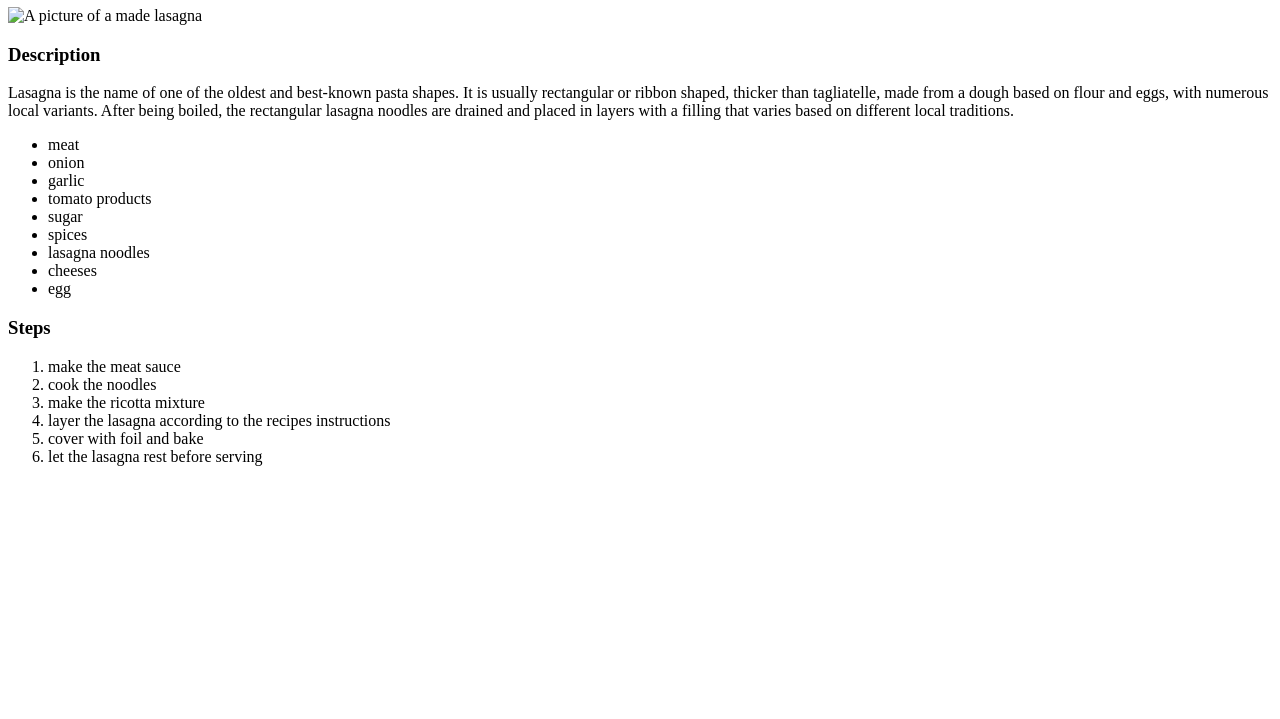
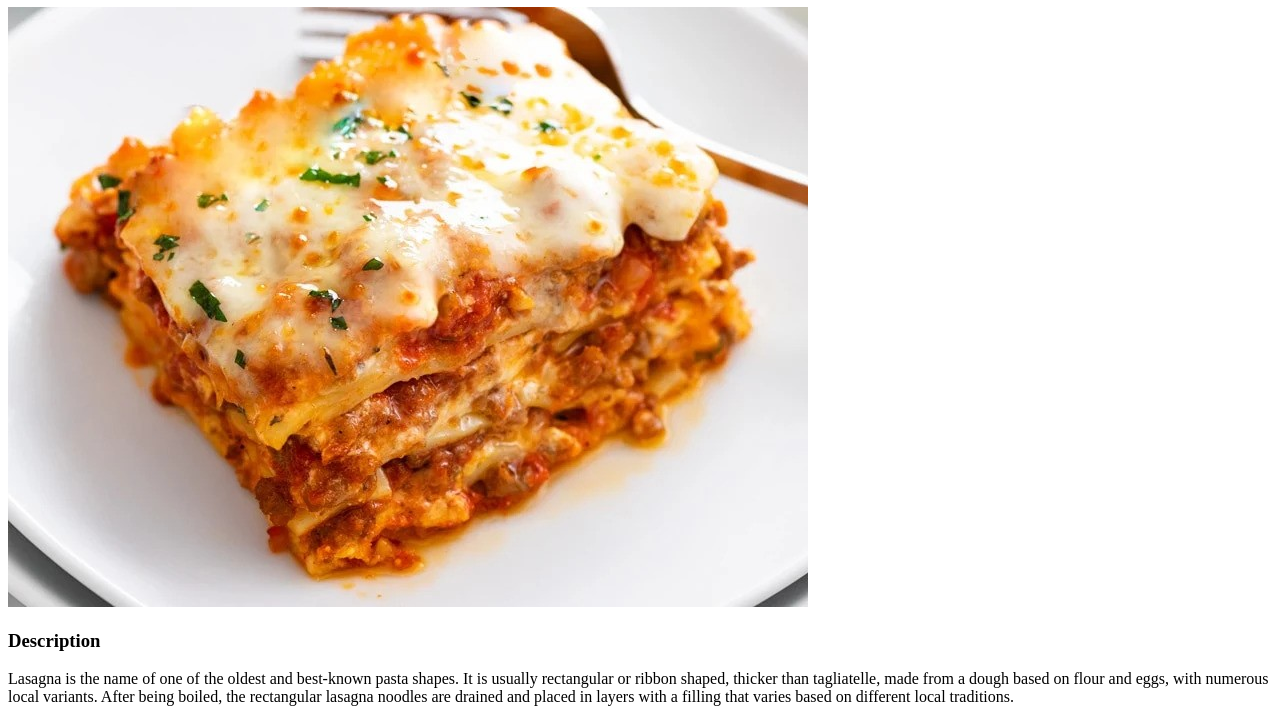
Before and after one commit to GrigoryKazaryan/odin-recipes, a plain HTML site: page recipes/lasagna.html in a window 1280 px wide. Shown: the part 73-792 px from the top of the page. Drawn offline with Linux system fonts and the light colour scheme; the site is published under a folder, as on GitHub Pages, so addresses that start at the root find nothing.

Commit message:
trying to fix error with image

```diff
--- a/recipes/lasagna.html
+++ b/recipes/lasagna.html
@@ -7,7 +7,7 @@
 </head>
 <body>
     <h1>Lasagna Recipe</h1>
-    <img src="/images/lasagna-jpg.jpg" alt="A picture of a made lasagna">
+    <img src="../images/lasagna-jpg.jpg" alt="A picture of a made lasagna">
     <h3>Description</h3>
     <p>Lasagna is the name of one of the oldest and best-known pasta shapes. It is usually rectangular or ribbon shaped, thicker than tagliatelle, made from a dough based on flour and eggs, with numerous local variants. After being boiled, the rectangular lasagna noodles are drained and placed in layers with a filling that varies based on different local traditions. </p>
     <ul>
```
